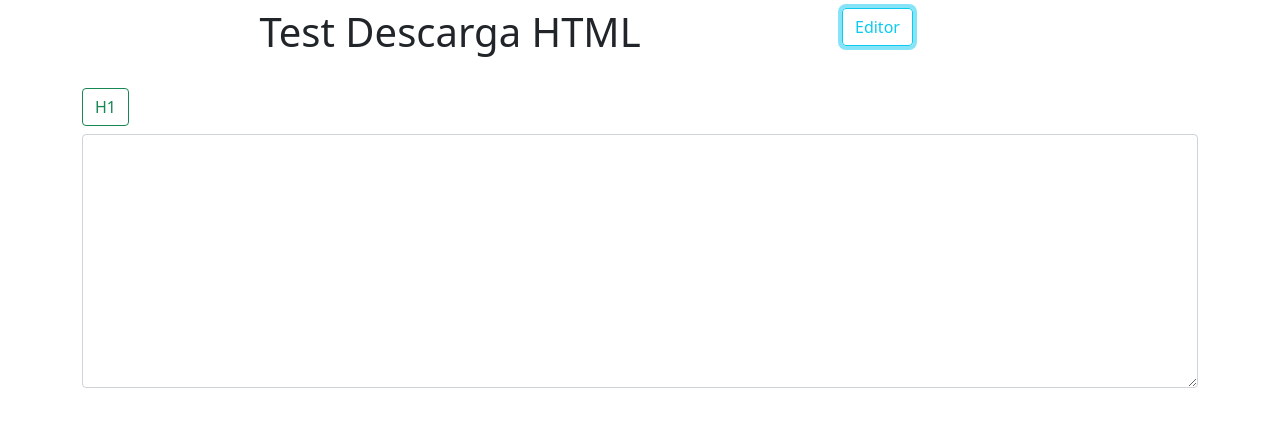
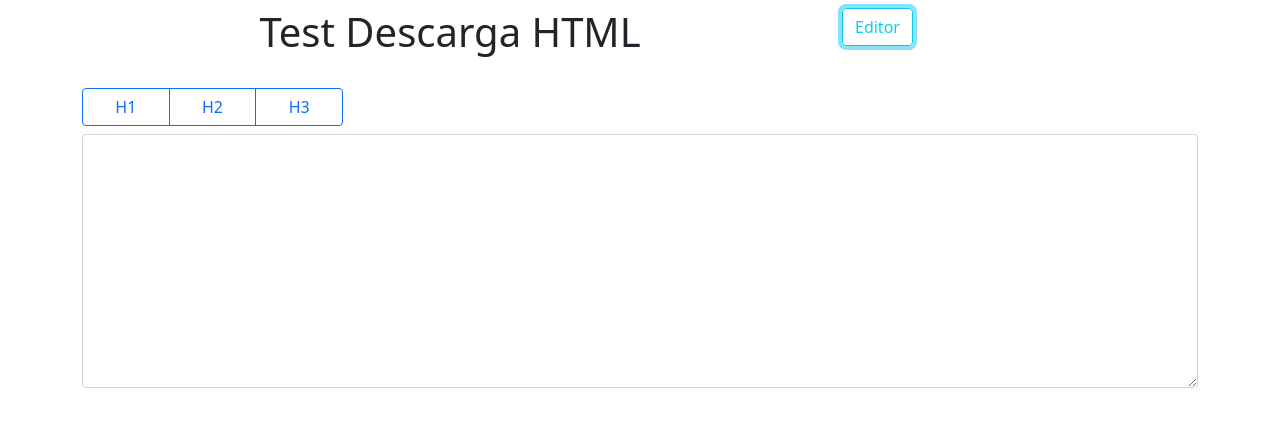
Before and after one commit to producciongespro/editor-html, a React (Create React App) app: page / in a window 1280 px wide. Both pictures are taken after a click on the button "Editor". Shown: the top 426 px of the page. Built offline with nearby package versions, Linux system fonts and the light colour scheme; no server answers.

Commit message:
CArga de arreglo de botones -Params mediante id de btn

```diff
--- a/src/componentes/Editor.jsx
+++ b/src/componentes/Editor.jsx
@@ -1,48 +1,47 @@
-import React, {  useRef } from 'react';
-
-
-
+import React, { useRef } from "react";
+import * as utils from "../utils/utils";
 
 export default function Editor(props) {
-    const refContainer = useRef(null);
+  const refContainer = useRef(null);
 
-    const handleSetHeader =(e)=> {
-        const openTag = "<H1>";
-        const closeTag = "</H1> ";
-        const txtEditor = refContainer.current;
-        const start = txtEditor.selectionStart;
-        // obtain the index of the last selected character
-        const finish = txtEditor.selectionEnd;
-
-        let texto = txtEditor.value;
-        const output1 = [texto.slice(0, finish - 1), closeTag, texto.slice(finish)  ].join('');
-        const output2 = [output1.slice(0, start), openTag, output1.slice(start)  ].join('');
-
-        //console.log(output1);
-        console.log(output2);
-        txtEditor.value = output2;
-
-        // obtain the selected text
-        /*
-
-        const sel = txtEditor.value.substring(start, finish);
-        console.log(sel);
-        console.log(start, "--", finish);
-        console.log(texto);
-        */
-    }
+  const handleSetHeader = (e) => {
+    utils.setHeader(e.target.id, refContainer );
+  };
 
   return (
     <>
       <div className="row mb-2">
-          <div className="col-12">
-              <button className="btn btn-outline-success" onClick={handleSetHeader} >H1</button>
-          </div>
+        <div
+          className="col-3 btn-group"
+          role="group"
+          aria-label="Botones comandos"
+        >
+          <button
+            id="h1"
+            type="button"
+            onClick={handleSetHeader}
+            className="btn btn-outline-primary"
+          >
+            H1
+          </button>
+          <button id="h2"  onClick={handleSetHeader} type="button" className="btn btn-outline-primary">
+            H2
+          </button>
+          <button id="h3"  onClick={handleSetHeader} type="button" className="btn btn-outline-primary">
+            H3
+          </button>
+        </div>
       </div>
 
       <div className="row">
-        <div className="col-sm-12" >
-          <textarea className="form-control" ref={refContainer} id="txtEditor" cols="30" rows="10"></textarea>
+        <div className="col-sm-12">
+          <textarea
+            className="form-control"
+            ref={refContainer}
+            id="txtEditor"
+            cols="30"
+            rows="10"
+          ></textarea>
         </div>
       </div>
     </>
--- /dev/null
+++ b/src/utils/utils.js
@@ -0,0 +1,26 @@
+export function setHeader (id, ref  ) {
+
+    const openTag =  `<${id}>`;
+    const closeTag = `</${id}>`;
+    const txtEditor = ref.current;
+    const start = txtEditor.selectionStart;
+    // obtain the index of the last selected character
+    const finish = txtEditor.selectionEnd;
+
+    let texto = txtEditor.value;
+    const output1 = [
+      texto.slice(0, finish - 1),
+      closeTag,
+      texto.slice(finish),
+    ].join("");
+    const output2 = [
+      output1.slice(0, start),
+      openTag,
+      output1.slice(start),
+    ].join("");
+
+    //console.log(output1);
+    console.log(output2);
+    txtEditor.value = output2;
+
+}
```
